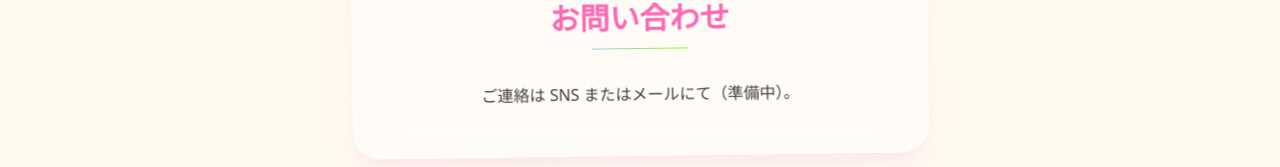
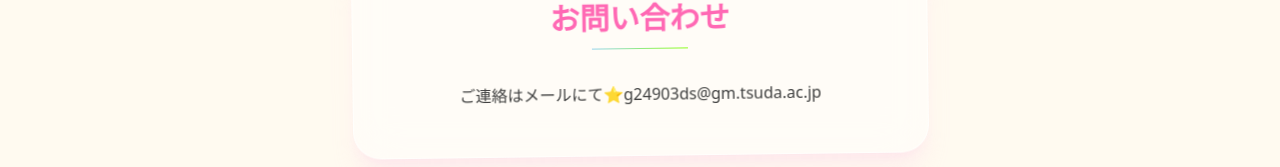
Before and after one commit to satsumaimo-chamcham555/my-portfolio, a Next.js app: page / in a window 1280 px wide. Shown: the part 2879-3046 px from the top of the page. Built offline with nearby package versions, Linux system fonts and the light colour scheme.

Commit message:
fix: move image next to name

```diff
--- a/app/page.js
+++ b/app/page.js
@@ -261,7 +261,7 @@ export default function Home() {
           <h2 className="mb-3 text-3xl font-bold text-hotpink">お問い合わせ</h2>
           <div className="accent-divider-sky mx-auto mb-8" />
           <p className="leading-relaxed text-neutral-700">
-            ご連絡は SNS またはメールにて（準備中）。
+            ご連絡はメールにて⭐️g24903ds@gm.tsuda.ac.jp
           </p>
         </div>
       </section>
```
